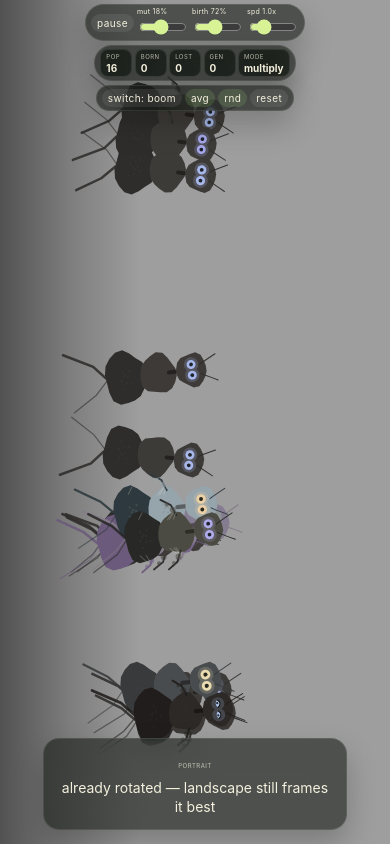
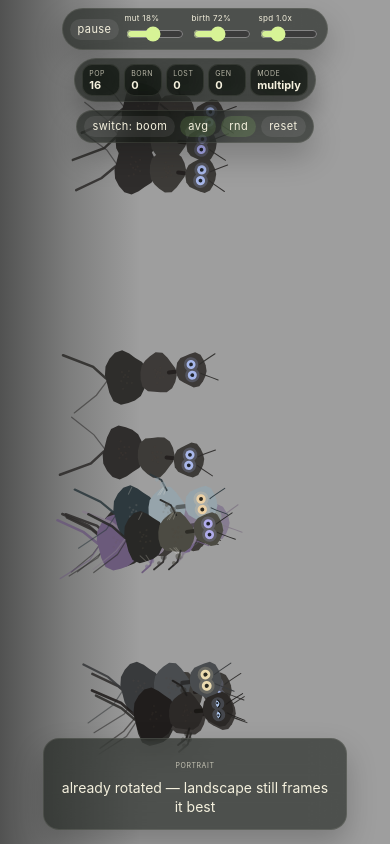
Before and after one commit to ka2le/crevo, a React (Vite) app: page / in a window 390 px wide. Built offline with nearby package versions, Linux system fonts and the light colour scheme.

Commit message:
Revert crevo UI scale to measured compact version

```diff
--- a/src/App.css
+++ b/src/App.css
@@ -8,24 +8,24 @@ body,
 
 :root {
   color-scheme: dark;
-  --ui-gap: 4px;
-  --ui-pad-y: max(4px, env(safe-area-inset-top));
-  --ui-pad-x: 4px;
-  --group-gap: 3px;
-  --group-pad-y: 3px;
-  --group-pad-x: 5px;
+  --ui-gap: 8px;
+  --ui-pad-y: max(8px, env(safe-area-inset-top));
+  --ui-pad-x: 10px;
+  --group-gap: 5px;
+  --group-pad-y: 5px;
+  --group-pad-x: 7px;
   --group-radius: 999px;
-  --button-pad-y: 4px;
-  --button-pad-x: 6px;
-  --button-font: 10px;
-  --slider-font: 7px;
-  --slider-width: 48px;
-  --stat-min-width: 32px;
-  --stat-pad-y: 3px;
-  --stat-pad-x: 5px;
-  --stat-radius: 8px;
-  --stat-label-font: 6px;
-  --stat-value-font: 10px;
+  --button-pad-y: 5px;
+  --button-pad-x: 8px;
+  --button-font: 11px;
+  --slider-font: 8px;
+  --slider-width: 58px;
+  --stat-min-width: 38px;
+  --stat-pad-y: 4px;
+  --stat-pad-x: 6px;
+  --stat-radius: 10px;
+  --stat-label-font: 7px;
+  --stat-value-font: 11px;
   --portrait-card-width: min(78vw, 320px);
   --portrait-card-pad-y: 12px;
   --portrait-card-pad-x: 14px;
@@ -180,7 +180,7 @@ body,
   font-size: var(--portrait-card-font);
 }
 
-@media (min-width: 1000px) and (min-height: 650px) {
+@media (min-width: 1000px) {
   :root {
     --ui-gap: 10px;
     --ui-pad-y: max(10px, env(safe-area-inset-top));
@@ -210,7 +210,7 @@ body,
   }
 }
 
-@media (min-width: 1400px) and (min-height: 800px) {
+@media (min-width: 1400px) {
   :root {
     --ui-gap: 12px;
     --ui-pad-y: max(12px, env(safe-area-inset-top));
@@ -231,47 +231,25 @@ body,
   }
 }
 
-@media (max-height: 500px) and (orientation: landscape) {
+@media (max-width: 900px) and (orientation: landscape) {
   :root {
-    --ui-gap: 2px;
-    --ui-pad-y: max(2px, env(safe-area-inset-top));
-    --ui-pad-x: 2px;
-    --group-gap: 2px;
-    --group-pad-y: 2px;
-    --group-pad-x: 3px;
-    --button-pad-y: 2px;
-    --button-pad-x: 4px;
-    --button-font: 8px;
-    --slider-font: 6px;
-    --slider-width: 36px;
-    --stat-min-width: 24px;
-    --stat-pad-y: 2px;
-    --stat-pad-x: 3px;
-    --stat-radius: 6px;
-    --stat-label-font: 5px;
-    --stat-value-font: 8px;
-  }
-}
-
-@media (max-height: 420px) and (orientation: landscape) {
-  :root {
-    --ui-gap: 1px;
-    --ui-pad-y: max(1px, env(safe-area-inset-top));
-    --ui-pad-x: 1px;
-    --group-gap: 1px;
-    --group-pad-y: 1px;
-    --group-pad-x: 2px;
-    --button-pad-y: 1px;
-    --button-pad-x: 3px;
-    --button-font: 7px;
-    --slider-font: 5px;
-    --slider-width: 28px;
-    --stat-min-width: 20px;
-    --stat-pad-y: 1px;
-    --stat-pad-x: 2px;
-    --stat-radius: 5px;
-    --stat-label-font: 4px;
-    --stat-value-font: 7px;
+    --ui-gap: 4px;
+    --ui-pad-y: max(4px, env(safe-area-inset-top));
+    --ui-pad-x: 4px;
+    --group-gap: 3px;
+    --group-pad-y: 3px;
+    --group-pad-x: 5px;
+    --button-pad-y: 4px;
+    --button-pad-x: 6px;
+    --button-font: 10px;
+    --slider-font: 7px;
+    --slider-width: 48px;
+    --stat-min-width: 32px;
+    --stat-pad-y: 3px;
+    --stat-pad-x: 5px;
+    --stat-radius: 8px;
+    --stat-label-font: 6px;
+    --stat-value-font: 10px;
   }
 }
 
```
Also changed, not shown: 2 other files (tests, documents, lock files or other folders).
